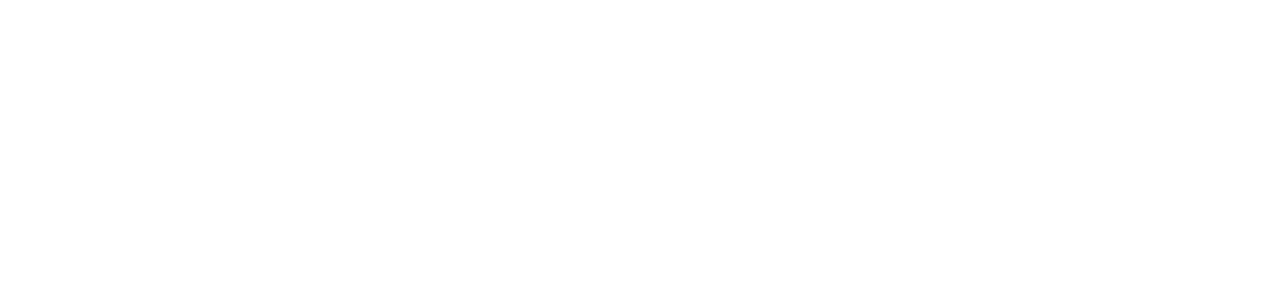
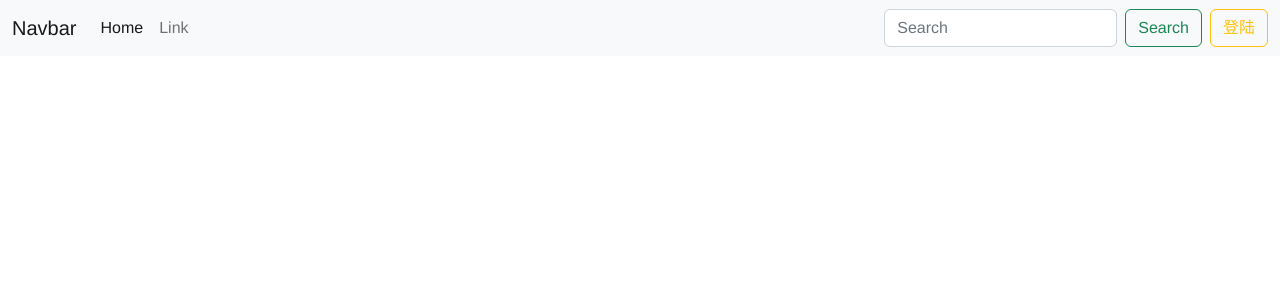
Before and after one commit to shchnk1103/PocketBook, a Vue app in the folder frontend/: page /home in a window 1280 px wide. Before the commit this address had no page. Shown: the top 300 px of the page. Built offline with nearby package versions, Linux system fonts and the light colour scheme.

Commit message:
bug fixed

```diff
--- a/frontend/src/components/LoginPageRight.vue
+++ b/frontend/src/components/LoginPageRight.vue
@@ -86,6 +86,13 @@
   methods: {
     login() {
       const that = this;
+
+      // 获取headers中的时间
+      var res = new XMLHttpRequest();
+      res.open("GET", location, false);
+      res.send(null);
+      const date = res.getResponseHeader("Date");
+
       axios
         .post("http://localhost:8000/api/token/", {
           email: that.user_email,
@@ -94,15 +101,14 @@
         .then((response) => {
           const storage = localStorage;
           // 过期时间. Django设置了1分钟, 所以加上了60000ms.
-          // 之后要修改的地方
-          const expiredTime = Date.parse(response.headers.date) + 60000;
+          const expiredTime = Date.parse(date) + 86400000;
           // Set localStorage
           storage.setItem("access.pocketbook", response.data.access);
           storage.setItem("refresh.pocketbook", response.data.refresh);
           storage.setItem("expiredTime.pocketbook", expiredTime);
           storage.setItem("useremail.pocketbook", that.user_email);
-          // 之后要修改的地方
-          that.$router.push({ name: "Test" });
+
+          that.$router.push({ name: "Home" });
         })
         .catch((error) => {
           console.log(error);
@@ -171,7 +177,6 @@
     },
     userForm: {
       handler(newValue) {
-        console.log(newValue);
         if (
           newValue.user_email.length != 0 &&
           newValue.user_password.length != 0
--- a/frontend/src/router/index.js
+++ b/frontend/src/router/index.js
@@ -1,17 +1,17 @@
 import { createRouter, createWebHistory } from "vue-router";
-import LoginPages from "../views/LoginPages";
-import test from "../views/test";
+import LoginPage from "@/views/LoginPage";
+import HomePage from "@/views/HomePage";
 
 const routes = [
   {
     path: "/",
     name: "Login",
-    component: LoginPages,
+    component: LoginPage,
   },
   {
-    path: "/test",
-    name: "Test",
-    component: test,
+    path: "/home",
+    name: "Home",
+    component: HomePage,
   },
 ];
 
--- /dev/null
+++ b/frontend/src/views/HomePage.vue
@@ -0,0 +1,126 @@
+<template>
+  <div class="container-fluid">
+    <!-- NavBar -->
+    <div class="row">
+      <nav class="navbar navbar-expand-lg bg-light">
+        <div class="container-fluid">
+          <a class="navbar-brand" href="#">Navbar</a>
+          <button
+            class="navbar-toggler"
+            type="button"
+            data-bs-toggle="collapse"
+            data-bs-target="#navbarSupportedContent"
+            aria-controls="navbarSupportedContent"
+            aria-expanded="false"
+            aria-label="Toggle navigation"
+          >
+            <span class="navbar-toggler-icon"></span>
+          </button>
+          <div class="collapse navbar-collapse" id="navbarSupportedContent">
+            <ul class="navbar-nav me-auto mb-2 mb-lg-0">
+              <li class="nav-item">
+                <a class="nav-link active" aria-current="page" href="#">Home</a>
+              </li>
+              <li class="nav-item">
+                <a class="nav-link" href="#">Link</a>
+              </li>
+            </ul>
+            <form class="d-flex" role="search">
+              <input
+                class="form-control me-2"
+                type="search"
+                placeholder="Search"
+                aria-label="Search"
+              />
+              <button class="btn btn-outline-success" type="submit">
+                Search
+              </button>
+            </form>
+            <button
+              type="button"
+              class="btn btn-outline-danger"
+              style="margin-left: 8px"
+              v-if="hasLogin"
+            >
+              {{ username }}
+            </button>
+            <button
+              type="button"
+              class="btn btn-outline-warning"
+              style="margin-left: 8px"
+              v-else
+            >
+              <router-link to="/" class="login-btn"> 登陆 </router-link>
+            </button>
+          </div>
+        </div>
+      </nav>
+    </div>
+    <!-- Main -->
+    <div class="row"></div>
+    <!-- Footer -->
+    <div class="row"></div>
+  </div>
+</template>
+
+<script>
+import axios from "axios";
+
+export default {
+  name: "HomePage",
+  data() {
+    return {
+      username: "",
+      hasLogin: false,
+    };
+  },
+  mounted() {
+    const that = this;
+    const storage = localStorage;
+    const expiredTime = Number(storage.getItem("expiredTime.pocketbook"));
+    const currentTime = new Date().getTime();
+    const refreshToken = storage.getItem("refresh.pocketbook");
+    that.username = storage.getItem("useremail.pocketbook");
+
+    if (expiredTime > currentTime) {
+      that.hasLogin = true;
+    } else if (refreshToken != null) {
+      axios
+        .post("http://localhost:8000/api/token/refresh/", {
+          refresh: refreshToken,
+        })
+        .then((response) => {
+          // 获取headers中的时间
+          var res = new XMLHttpRequest();
+          res.open("GET", location, false);
+          res.send(null);
+          const date = res.getResponseHeader("Date");
+
+          const nextExpiredTime = Date.parse(date) + 86400000;
+
+          storage.setItem("access.pocketbook", response.data.access);
+          storage.setItem("expiredTime.pocketbook", nextExpiredTime);
+          storage.removeItem("refresh.pocketbook");
+
+          that.hasLogin = true;
+        })
+        .catch((error) => {
+          // storage.clear()
+          console.log(error);
+          that.hasLogin = false;
+        });
+    }
+  },
+};
+</script>
+
+<style scoped>
+.login-btn {
+  text-decoration: none;
+  color: #ffc107;
+}
+
+.login-btn:hover {
+  color: white;
+}
+</style>
--- a/frontend/src/views/LoginPages.vue
+++ b/frontend/src/views/LoginPage.vue
@@ -17,7 +17,7 @@
 import LoginPageRight from "@/components/LoginPageRight.vue";
 
 export default {
-  name: "LoginPages",
+  name: "LoginPage",
   data() {
     return {
       images: require("../assets/phone.png"),
--- a/frontend/vue.config.js
+++ b/frontend/vue.config.js
@@ -1,4 +1,4 @@
-const { defineConfig } = require('@vue/cli-service')
+const { defineConfig } = require("@vue/cli-service");
 module.exports = defineConfig({
-  transpileDependencies: true
-})
+  transpileDependencies: true,
+});
```
